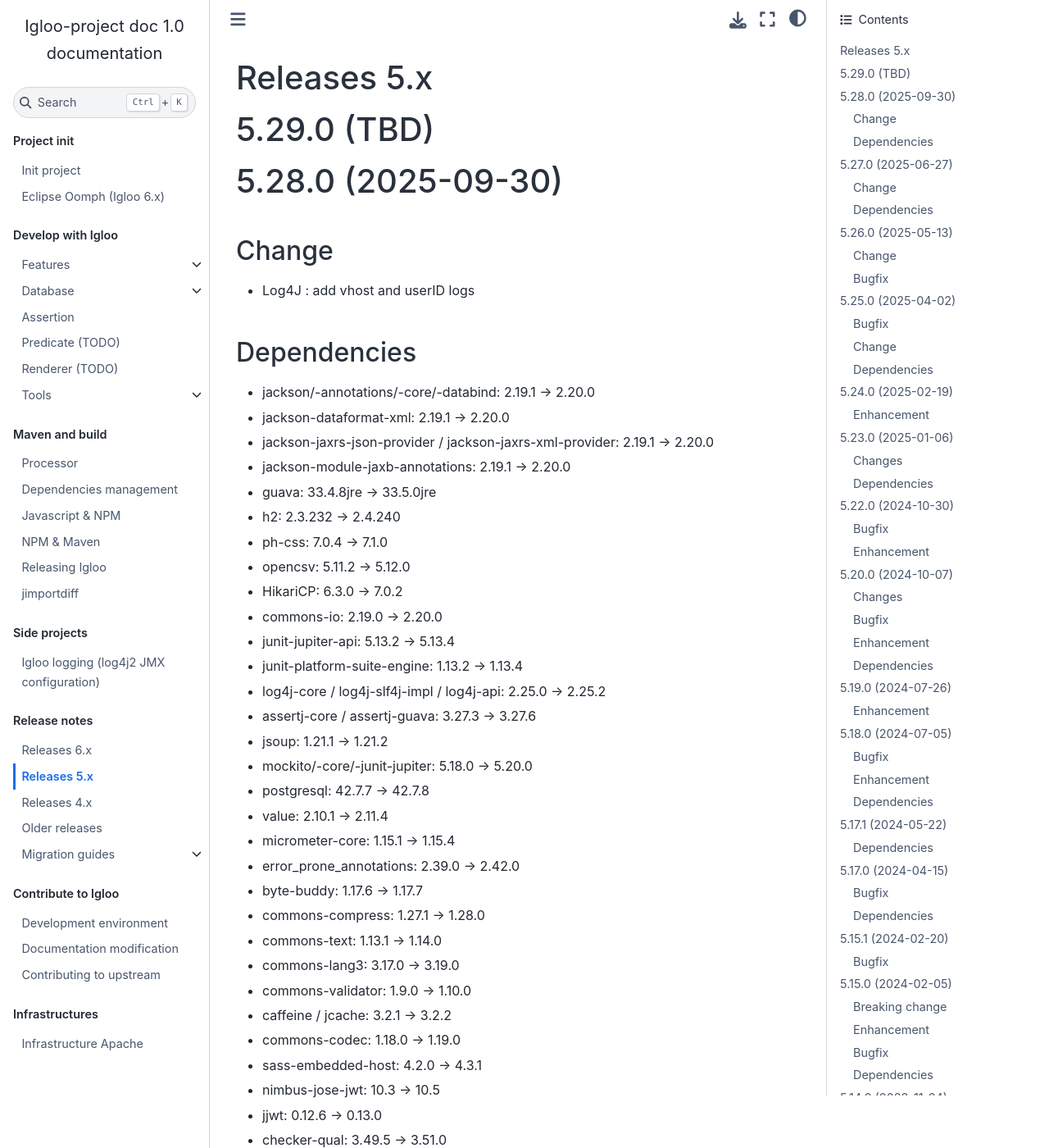
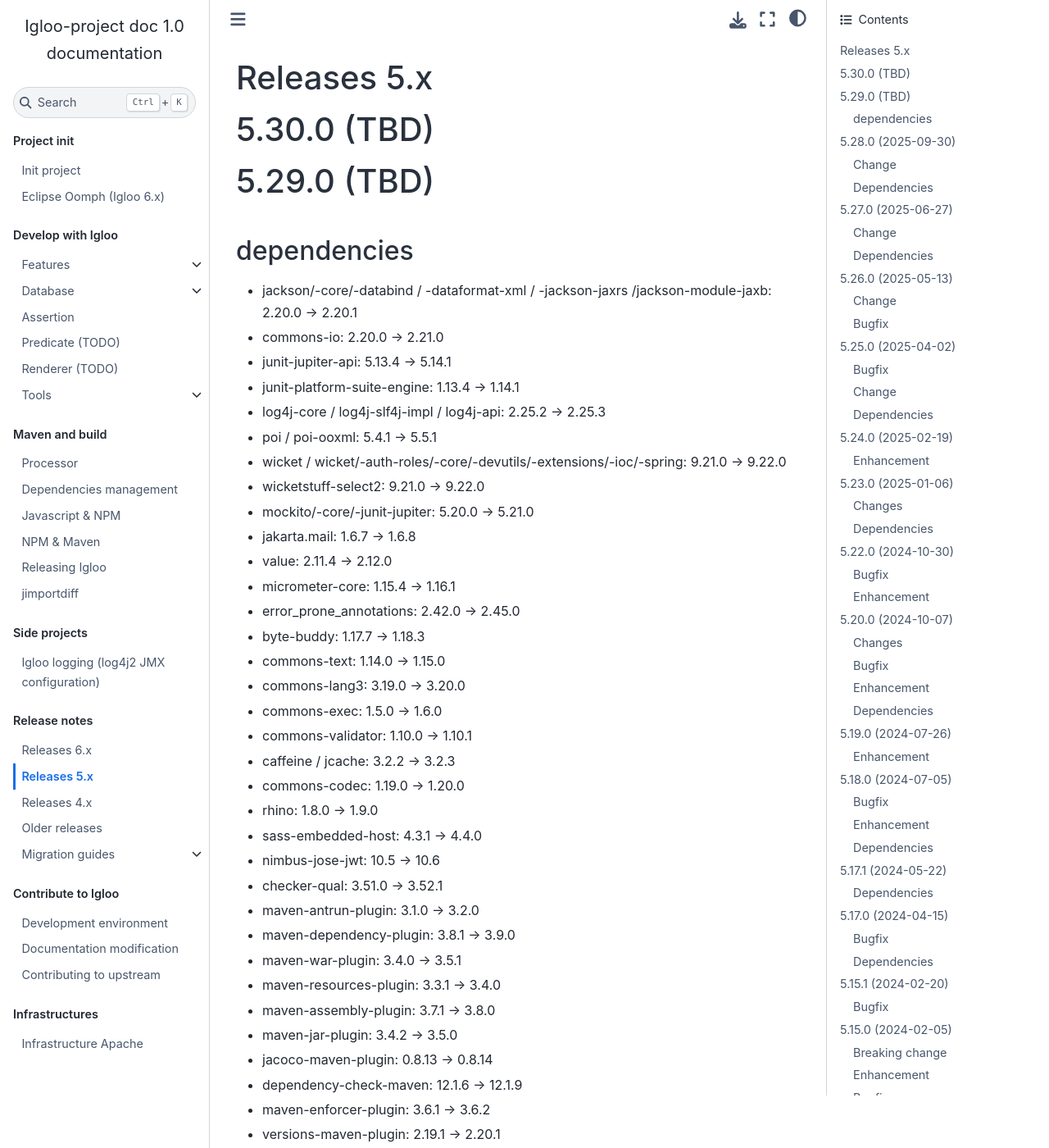
Before and after one commit to igloo-project/igloo-doc, a Sphinx documentation site: the page built from source/release-notes/releases-5.x.md, in a window 1280 px wide and 1400 px high. Shown: the whole window at 82% size. Built offline with Sphinx 7.4.7 and the Sphinx Book theme 1.1.4, drawn with Linux system fonts in a browser that asks for light colours; some of the changed text lies outside the part shown.

Commit message:
release note 5.29.0

```diff
--- a/source/release-notes/releases-5.x.md
+++ b/source/release-notes/releases-5.x.md
@@ -1,8 +1,51 @@
 # Releases 5.x
+
+(v5.30.0)=
+
+# 5.30.0 (TBD)
 
 (v5.29.0)=
 
 # 5.29.0 (TBD)
+
+## dependencies
+
+* jackson/-core/-databind / -dataformat-xml / -jackson-jaxrs /jackson-module-jaxb: 2.20.0 -> 2.20.1
+* commons-io: 2.20.0 -> 2.21.0
+* junit-jupiter-api: 5.13.4 -> 5.14.1
+* junit-platform-suite-engine: 1.13.4 -> 1.14.1
+* log4j-core / log4j-slf4j-impl / log4j-api: 2.25.2 -> 2.25.3
+* poi / poi-ooxml: 5.4.1 -> 5.5.1
+* wicket / wicket/-auth-roles/-core/-devutils/-extensions/-ioc/-spring: 9.21.0 -> 9.22.0
+* wicketstuff-select2: 9.21.0 -> 9.22.0
+* mockito/-core/-junit-jupiter: 5.20.0 -> 5.21.0
+* jakarta.mail: 1.6.7 -> 1.6.8
+* value: 2.11.4 -> 2.12.0
+* micrometer-core: 1.15.4 -> 1.16.1
+* error_prone_annotations: 2.42.0 -> 2.45.0
+* byte-buddy: 1.17.7 -> 1.18.3
+* commons-text: 1.14.0 -> 1.15.0
+* commons-lang3: 3.19.0 -> 3.20.0
+* commons-exec: 1.5.0 -> 1.6.0
+* commons-validator: 1.10.0 -> 1.10.1
+* caffeine / jcache: 3.2.2 -> 3.2.3
+* commons-codec: 1.19.0 -> 1.20.0
+* rhino: 1.8.0 -> 1.9.0
+* sass-embedded-host: 4.3.1 -> 4.4.0
+* nimbus-jose-jwt: 10.5 -> 10.6
+* checker-qual: 3.51.0 -> 3.52.1
+* maven-antrun-plugin: 3.1.0 -> 3.2.0
+* maven-dependency-plugin: 3.8.1 -> 3.9.0
+* maven-war-plugin: 3.4.0 -> 3.5.1
+* maven-resources-plugin: 3.3.1 -> 3.4.0
+* maven-assembly-plugin: 3.7.1 -> 3.8.0
+* maven-jar-plugin: 3.4.2 -> 3.5.0
+* jacoco-maven-plugin: 0.8.13 -> 0.8.14
+* dependency-check-maven: 12.1.6 -> 12.1.9
+* maven-enforcer-plugin: 3.6.1 -> 3.6.2
+* versions-maven-plugin: 2.19.1 -> 2.20.1
+* exec-maven-plugin: 3.5.1 -> 3.6.3
+* maven-source-plugin: 3.3.1 -> 3.4.0
 
 (v5.28.0)=
 
```
